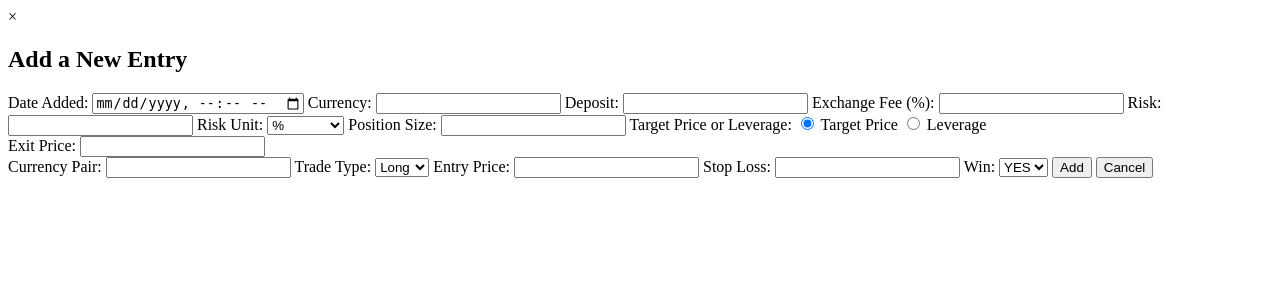
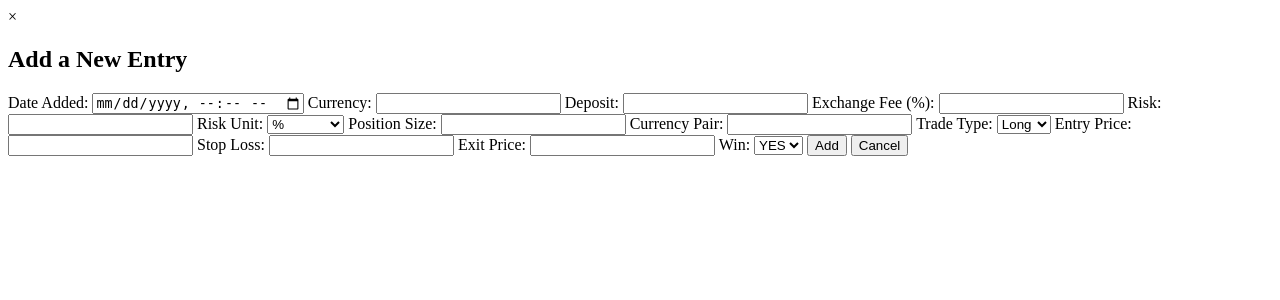
Before and after one commit to WiktoriaRebeka/trading_journal_app, a Django app: page /load-add-entry-modal/ in a window 1280 px wide. Shown: the top 300 px of the page. Run offline with Django 4.2, Linux system fonts and the light colour scheme.

Commit message:
Phase 3 - Journal - Add en Entry - Adjusting adding trade manually

```diff
--- a/backend/templates/app_main/add_entry_modal.html
+++ b/backend/templates/app_main/add_entry_modal.html
@@ -25,30 +25,9 @@
                 <option value="currency">Currency</option>
             </select>
 
-            <!-- Dodane pole na Position -->
             <label for="positionNE">Position Size:</label>
             <input type="number" step="any" id="positionNE" name="positionNE" required>
 
-            <!-- Wybór między Target Price a Leverage -->
-            <label for="target_or_leverageNE">Target Price or Leverage:</label>
-            <label>
-                <input type="radio" name="target_or_leverageNE" value="target_price" checked> Target Price
-            </label>
-            <label>
-                <input type="radio" name="target_or_leverageNE" value="leverage"> Leverage
-            </label>
-
-            <!-- Pole na Target Price, domyślnie widoczne -->
-            <div id="target-price-wrapperNE">
-                <label for="target_priceNE">Exit Price:</label>
-                <input type="number" step="any" id="target_priceNE" name="target_priceNE">
-            </div>
-
-            <!-- Pole na Leverage, domyślnie ukryte -->
-            <div id="leverage-wrapperNE" style="display: none;">
-                <label for="leverageNE">Leverage:</label>
-                <input type="number" step="any" id="leverageNE" name="leverageNE">
-            </div>
 
             <label for="pairNE">Currency Pair:</label>
             <input type="text" id="pairNE" name="pairNE" required>
@@ -65,6 +44,9 @@
             <label for="stop_lossNE">Stop Loss:</label>
             <input type="number" step="0.0001" id="stop_lossNE" name="stop_lossNE" required>
 
+            <label for="target_priceNE">Exit Price:</label>
+            <input type="number" step="any" id="target_priceNE" name="target_priceNE" required>
+
             <label for="winNE">Win:</label>
             <select id="winNE" name="winNE">
                 <option value="YES">YES</option>
--- a/backend/views.py
+++ b/backend/views.py
@@ -1,4 +1,3 @@
-
 from django.shortcuts import render, get_object_or_404
 from django.http import JsonResponse
 from django.views.decorators.csrf import csrf_exempt
@@ -13,10 +12,12 @@ from decimal import Decimal
 from .models import Pair
 
 def dashboard_view(request):
+    print("Funkcja dashboard_view została wywołana")
 
     username = request.user.username
 
     if request.method == 'POST':
+        print("Formularz został wysłany metodą POST")
 
         # Zbierz dane z formularza
         currency = request.POST.get('currency')
@@ -30,6 +31,8 @@ def dashboard_view(request):
         stop_loss = request.POST.get('stop_loss')
         fee = request.POST.get('fee', 0)
 
+        print(f"Data from form: currency={currency}, deposit={deposit}, risk={risk}, pair={pair_name}, entry={entry}")
+
         try:
             deposit = float(deposit)
             risk = float(risk)
@@ -38,6 +41,7 @@ def dashboard_view(request):
             stop_loss = float(stop_loss)
             fee = float(fee)
         except ValueError:
+            print("Błąd konwersji danych z formularza")
             return render(request, 'app_main/dashboard.html', {
                 'error': 'Błędne dane w formularzu',
                 'currencies': Currency.objects.all(),
@@ -71,6 +75,7 @@ def dashboard_view(request):
             'fee': fee,
         }
 
+        print("Wyniki obliczeń:", results)
 
     currencies = Currency.objects.all()
     pairs = Pair.objects.all()
@@ -89,6 +94,7 @@ def save_currency(request):
             data = json.loads(request.body.decode('utf-8'))
             currency = data.get('currency')
 
+            print(f"Wybrana waluta: {currency}")
             return JsonResponse({'status': 'success', 'currency': currency})
         except json.JSONDecodeError:
             return JsonResponse({'status': 'error', 'message': 'Błąd dekodowania JSON'}, status=400)
@@ -157,7 +163,7 @@ def add_to_journal(request):
             print("Dane przesłane do serwera:", data)
 
             # Lista wymaganych pól
-            required_fields = ['currency', 'deposit', 'risk', 'risk_type', 'position', 'position_type', 'pair', 'trade_type', 'entry', 'stop_loss', 'fee', 'target_choice', 'calculated_leverage']
+            required_fields = ['currency', 'deposit', 'risk', 'risk_type', 'position', 'position_type', 'pair', 'trade_type', 'entry', 'stop_loss', 'fee', 'target_choice', 'calculated_leverage', 'calculated_position']
 
             for field in required_fields:
                 if field not in data:
@@ -199,6 +205,7 @@ def add_to_journal(request):
                 target_choice=target_choice,
                 target_price=data['target_price'],
                 calculated_leverage=data['calculated_leverage'],
+                calculated_position=data['calculated_position'],
                 calculated_risk_amount=risk_amount,  # Przypisujemy wartość obliczoną w walucie
                 calculated_win_amount=win_amount,    # Przypisujemy wartość wygranej w walucie
                 pnl=None,  # PnL początkowo ustawione na None
@@ -292,53 +299,27 @@ def calculateWin(risk_amount, target_choice):
 
 
 
-
-# Funkcja obliczająca PnL
-def calculateWinNewEntry(risk_amount, target_choice):
-    try:
-        # Upewniamy się, że target_choice jest liczbowy
-        if isinstance(target_choice, (int, float)):
-            target_multiplier = float(target_choice)
-        else:
-            target_multiplier = float(str(target_choice).replace("R", ""))  # Usuwamy "R"
-
-        # Obliczamy PnL jako ryzyko pomnożone przez mnożnik
-        pnl_value = risk_amount * Decimal(target_multiplier)
-        return pnl_value
-    except ValueError:
-        return None
-
 # Funkcja ładująca modal
 def load_add_entry_modal(request):
     return render(request, 'app_main/add_entry_modal.html')
 
-def calculate_target_price(deposit, risk, entry, stop_loss, leverage):
+
+# Funkcja obliczająca PnL
+def calculateWinNewEntry(risk_amount, risk_reward_ratio):
     """
-    Oblicza cenę docelową (Target Price) na podstawie wybranego lewara.
+    Oblicza PnL (zysk lub strata) na podstawie wartości ryzyka i współczynnika Risk Reward.
     """
-    # Obliczamy wartość ryzyka
-    risk_amount = (risk / 100) * deposit
+    try:
+        # Upewniamy się, że risk_reward_ratio jest liczbą
+        if not isinstance(risk_reward_ratio, (int, float, Decimal)):
+            raise ValueError("Risk Reward Ratio must be a number")
 
-    # Obliczamy procentowy stop loss
-    stop_loss_percentage = ((entry - stop_loss) / entry) * 100
-
-    if stop_loss_percentage == 0:
-        raise ValueError("Stop Loss percentage cannot be zero")
-
-    # Obliczanie ceny docelowej
-    target_percentage = leverage * stop_loss_percentage
-    target_price = entry + (entry * target_percentage / 100)
-
-    return target_price
-
-def calculate_position_based_on_leverage(deposit, risk, leverage):
-    """
-    Oblicza wielkość pozycji na podstawie lewara.
-    """
-    if leverage == 0:
-        raise ValueError("Leverage cannot be zero")
-    position = (risk / 100) * deposit * leverage
-    return position
+        # Obliczamy PnL jako ryzyko pomnożone przez współczynnik Risk Reward
+        pnl_value = risk_amount * Decimal(risk_reward_ratio)
+        return pnl_value
+    except (ValueError, TypeError) as e:
+        print(f"Error calculating PnL: {e}")
+        return None
 
 def calculate_leverage_based_on_position(deposit, risk, position):
     """
@@ -346,10 +327,16 @@ def calculate_leverage_based_on_position(deposit, risk, position):
     """
     if position == 0:
         raise ValueError("Position cannot be zero")
-    leverage = position / ((risk / 100) * deposit)
+
+    # Obliczamy wartość ryzyka
+    risk_amount = (risk / 100) * deposit
+    if risk_amount == 0:
+        raise ValueError("Risk amount cannot be zero")
+
+    # Obliczamy leverage na podstawie pozycji
+    leverage = position / risk_amount
     return leverage
 
-# Funkcja tworząca nowy wpis w dzienniku
 # Funkcja tworząca nowy wpis w dzienniku
 @csrf_exempt
 def create_manual_entry(request):
@@ -359,61 +346,21 @@ def create_manual_entry(request):
             print("Otrzymane dane z formularza:", data)
 
             # Pobieranie danych z formularza
-            deposit = data.get('deposit')
-            if deposit is None or deposit == '':
-                return JsonResponse({'success': False, 'message': 'Deposit is missing'}, status=400)
-            deposit = Decimal(deposit)
+            deposit = Decimal(data.get('deposit'))
+            risk = Decimal(data.get('risk'))
+            stop_loss = Decimal(data.get('stop_loss'))
+            entry = Decimal(data.get('entry'))
+            target_price = Decimal(data.get('target_price'))
+            position = Decimal(data.get('position'))
+            fee = Decimal(data.get('fee', 0))
 
-            risk = data.get('risk')
-            if risk is None or risk == '':
-                return JsonResponse({'success': False, 'message': 'Risk is missing'}, status=400)
-            risk = Decimal(risk)
-
-            stop_loss = data.get('stop_loss')
-            if stop_loss is None or stop_loss == '':
-                return JsonResponse({'success': False, 'message': 'Stop Loss is missing'}, status=400)
-            stop_loss = Decimal(stop_loss)
-
-            entry = data.get('entry')
-            if entry is None or entry == '':
-                return JsonResponse({'success': False, 'message': 'Entry is missing'}, status=400)
-            entry = Decimal(entry)
-
-            # Pobieranie opcjonalnych pól
-            fee = Decimal(data.get('fee', 0))
-            target_price = data.get('target_price')
-            leverage = data.get('calculated_leverage')
-            position = data.get('position')
-
-            # Konwersja na Decimal, jeśli są wartości
-            if target_price is not None and target_price != '':
-                target_price = Decimal(target_price)
-            else:
-                target_price = None
-
-            if leverage is not None and leverage != '':
-                leverage = Decimal(leverage)
-            else:
-                leverage = None
-
-            if position is not None and position != '':
-                position = Decimal(position)
-            else:
-                return JsonResponse({'success': False, 'message': 'Position must be provided'}, status=400)
-
-            # Ustalenie brakujących wartości dla target_price i leverage
-            if target_price is not None and leverage is None:
-                # Jeśli użytkownik podał target price, ale nie podał lewara, obliczamy leverage
-                leverage = calculate_leverage_based_on_position(deposit, risk, position)
-                print(f"Calculated Leverage based on position: {leverage}")
-            elif leverage is not None and target_price is None:
-                # Jeśli użytkownik podał lewar, ale nie podał target price, obliczamy target price
-                target_price = calculate_target_price(deposit, risk, entry, stop_loss, leverage)
-                print(f"Calculated Target Price based on leverage: {target_price}")
+            # Obliczanie leverage
+            leverage = position / ((risk / 100) * deposit)
+            print(f"Calculated Leverage: {leverage}")
 
             # Obliczanie Risk Reward Ratio
             try:
-                risk_reward_ratio = (target_price - entry) / (entry - stop_loss) if target_price is not None else None
+                risk_reward_ratio = (target_price - entry) / (entry - stop_loss)
                 print(f"Calculated Risk Reward Ratio: {risk_reward_ratio}")
             except ZeroDivisionError:
                 return JsonResponse({'success': False, 'message': 'Entry price and stop loss cannot be the same'}, status=400)
@@ -426,24 +373,8 @@ def create_manual_entry(request):
                 print(f"Error calculating PnL: {e}")
                 return JsonResponse({'success': False, 'message': f'Error calculating PnL: {str(e)}'}, status=500)
 
-            # Logowanie danych przed zapisem do bazy
-            print("Dane do zapisu w bazie danych:")
-            print(f"User: {request.user}")
-            print(f"Currency: {data.get('currency')}")
-            print(f"Deposit: {deposit}")
-            print(f"Risk: {risk}")
-            print(f"Risk Type: {data.get('risk_type', 'percent')}")
-            print(f"Position: {position}")
-            print(f"Position Type: {data.get('position_type', 'currency')}")
-            print(f"Pair: {data.get('pair')}")
-            print(f"Trade Type: {data.get('trade_type', 'long')}")
-            print(f"Entry Price: {entry}")
-            print(f"Stop Loss: {stop_loss}")
-            print(f"Fee: {fee}")
-            print(f"Target Price: {target_price}")
-            print(f"Calculated Leverage: {leverage}")
-            print(f"PnL: {pnl}")
-            print(f"Win: {data.get('win')}")
+            # Ustawienie wartości dla calculated_position jako position
+            calculated_position = position
 
             # Zapis do bazy danych
             journal_entry = JournalEntry.objects.create(
@@ -455,12 +386,13 @@ def create_manual_entry(request):
                 position=position,
                 position_type=data.get('position_type', 'currency'),
                 pair=data.get('pair'),
-                trade_type=data.get('trade_type', 'long'),
+                trade_type=data.get('trade_type'),
                 entry_price=entry,
                 stop_loss=stop_loss,
                 fee=fee,
                 target_price=target_price,
                 calculated_leverage=leverage,
+                calculated_position=calculated_position,  # Ustawienie wartości calculated_position
                 pnl=pnl,
                 win=data.get('win')
             )
```
